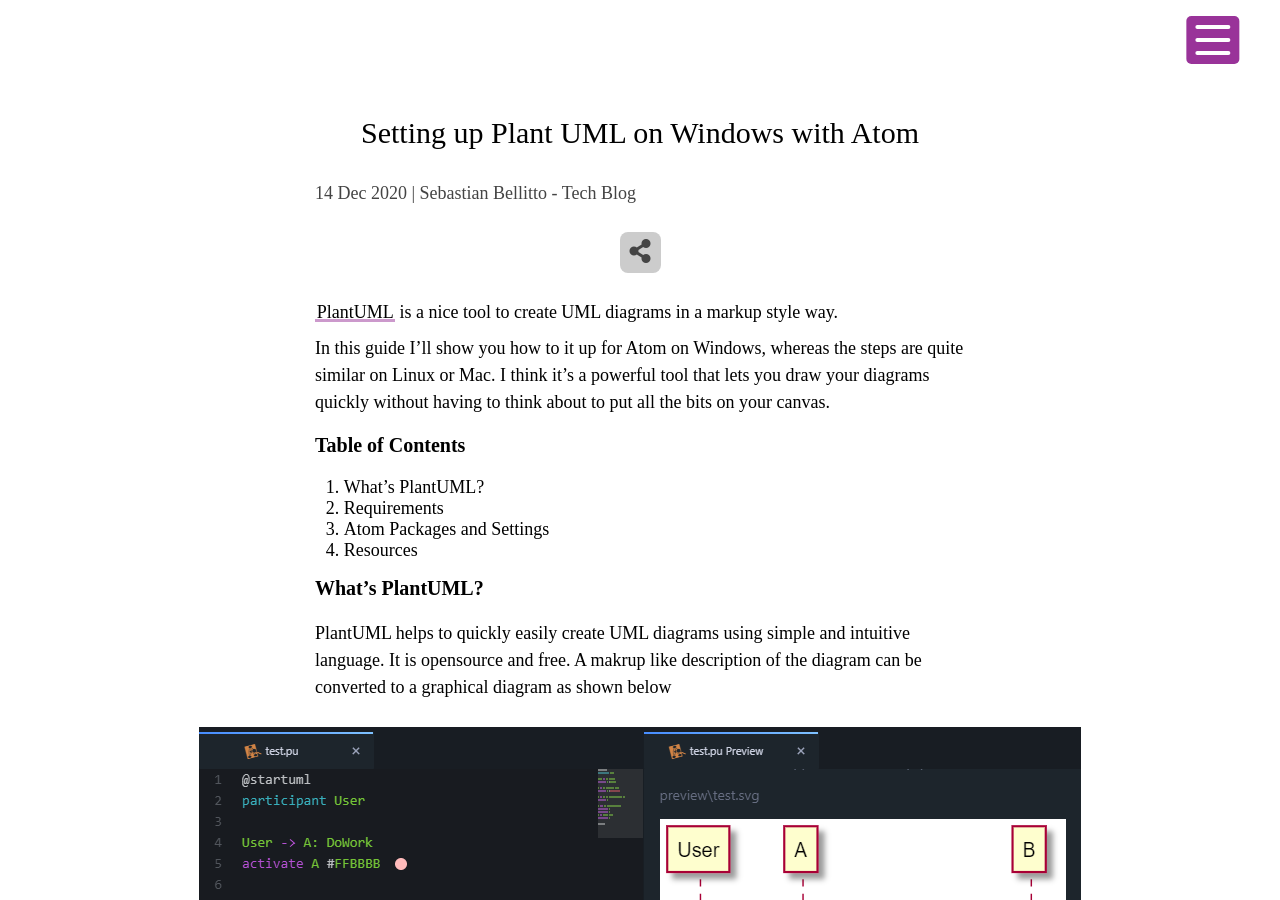
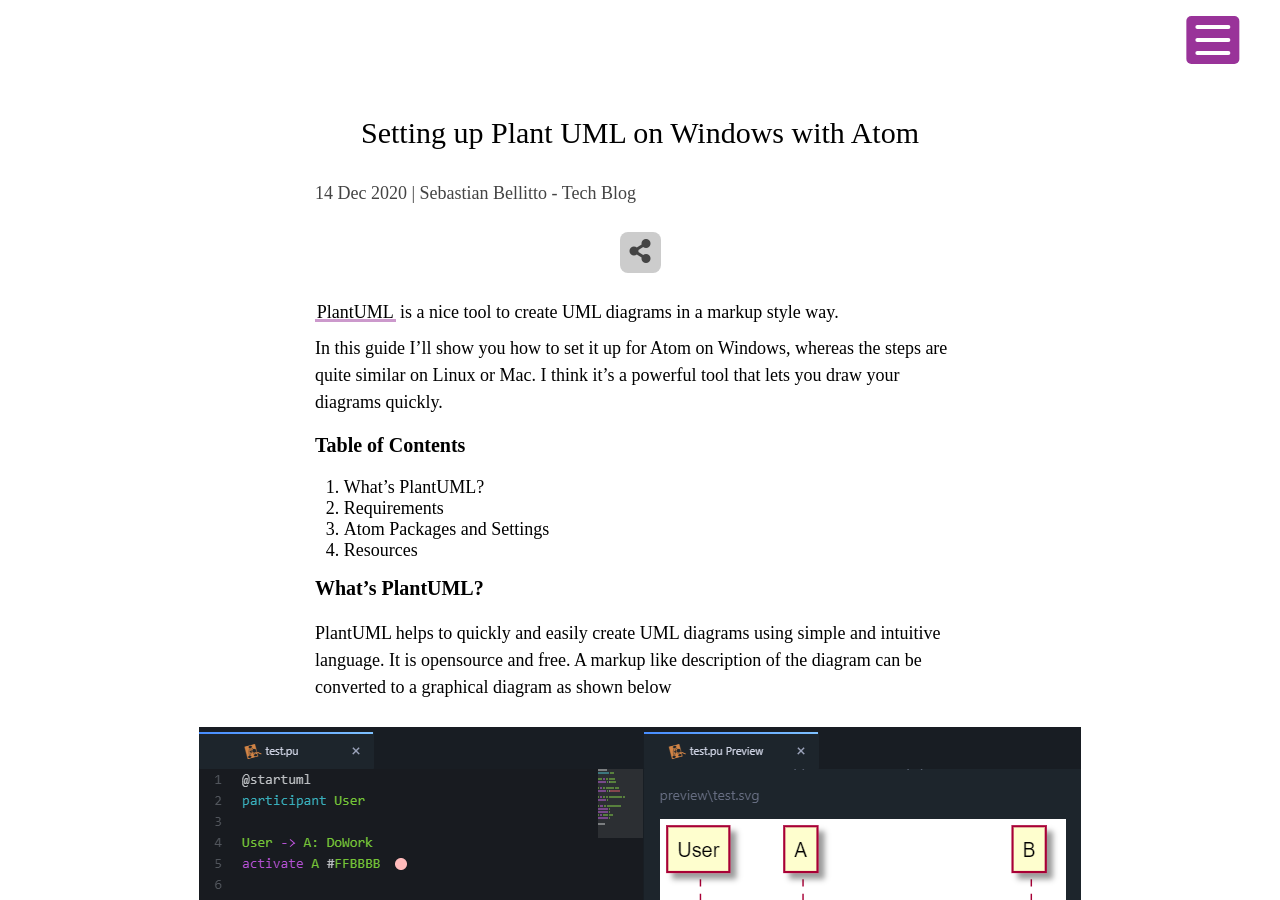
Before and after one commit to SebastianSlash/SebastianSlash.github.io, a Jekyll site: the page built from _posts/tech/2020-12-14-setting-up-plantuml-with-atom.md, in a window 1280 px wide and 900 px high. Built offline with Jekyll 4.4.1, drawn with Linux system fonts in a browser that asks for light colours; some web fonts are replaced; some of the changed text lies outside the part shown.

Commit message:
spell check

```diff
--- a/_posts/tech/2020-12-14-setting-up-plantuml-with-atom.md
+++ b/_posts/tech/2020-12-14-setting-up-plantuml-with-atom.md
@@ -12,8 +12,8 @@
     - { url: 'settings.png', alt: 'settings for plantuml-preview'}
 ---
 [PlantUML](https://plantuml.com) is a nice tool to create UML diagrams in a markup style way.<br>
-In this guide I'll show you how to it up for Atom on Windows, whereas the steps are quite similar on Linux or Mac.
-I think it's a powerful tool that lets you draw your diagrams quickly without having to think about to put all the bits on your canvas.
+In this guide I'll show you how to set it up for Atom on Windows, whereas the steps are quite similar on Linux or Mac.
+I think it's a powerful tool that lets you draw your diagrams quickly.
 
 ## Table of Contents
 1. [What's PlantUML?](#whats-plantuml)
@@ -22,16 +22,16 @@
 4. [Resources](#resources)
 
 ## What's PlantUML?
-PlantUML helps to quickly easily create UML diagrams using simple and intuitive language.
+PlantUML helps to quickly and easily create UML diagrams using simple and intuitive language.
 It is opensource and free.
-A makrup like description of the diagram can be converted to a graphical diagram as shown below
+A markup like description of the diagram can be converted to a graphical diagram as shown below
 
 {% include post-gallery.html gallery=1 %}<br>
 
 ## Requirements
 To create and view your UML diagrams in Atom you first need to install a few things:
 
-(for Linux and Mac just check how to install Graphviz and Java Runtime Enivronment, the plantUML jar is the same for every plattform)
+(*for Linux and Mac* just check how to install Graphviz and Java Runtime Enivronment, the plantUML jar is the same for every plattform)
 ### plantUML jar
 The jar file can be downloaded [here](http://sourceforge.net/projects/plantuml/files/plantuml.jar/download).
 Then you just have to save it to a place of your liking, I've saved it to my users folder.
```
